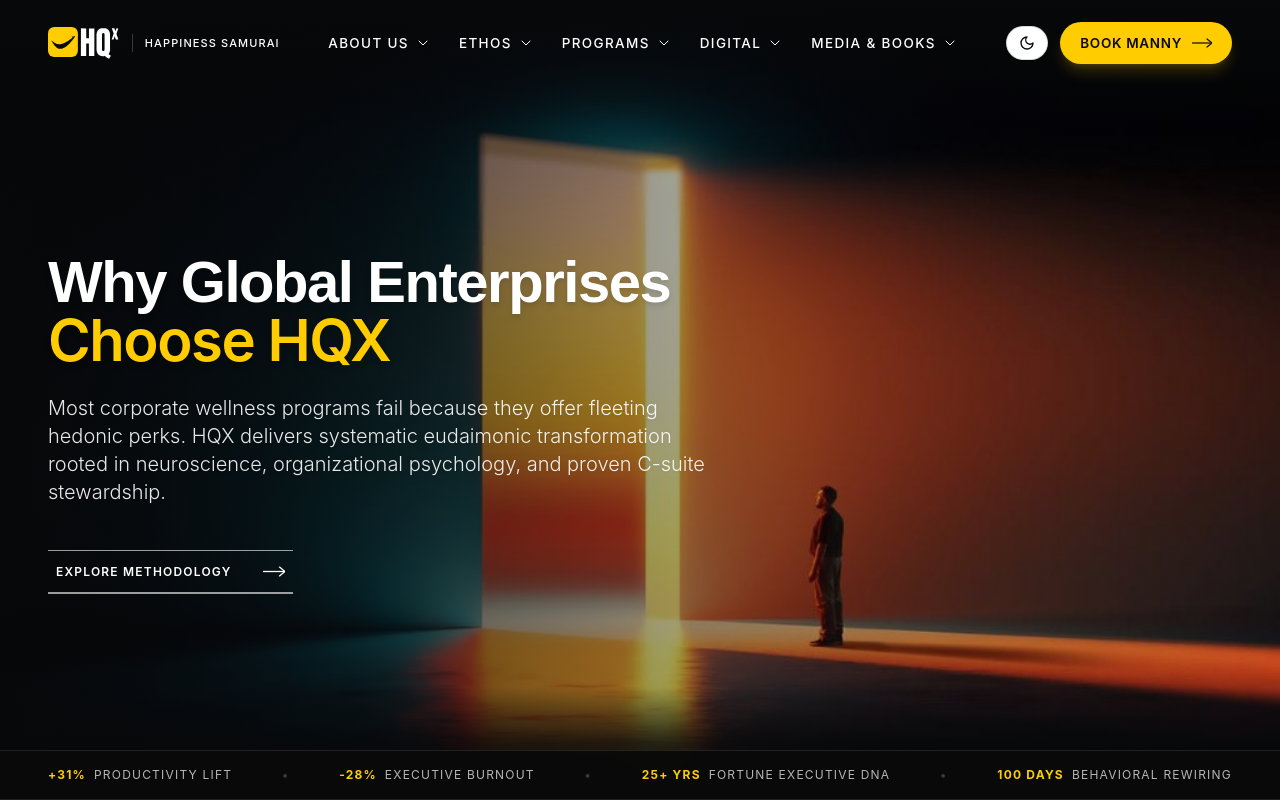
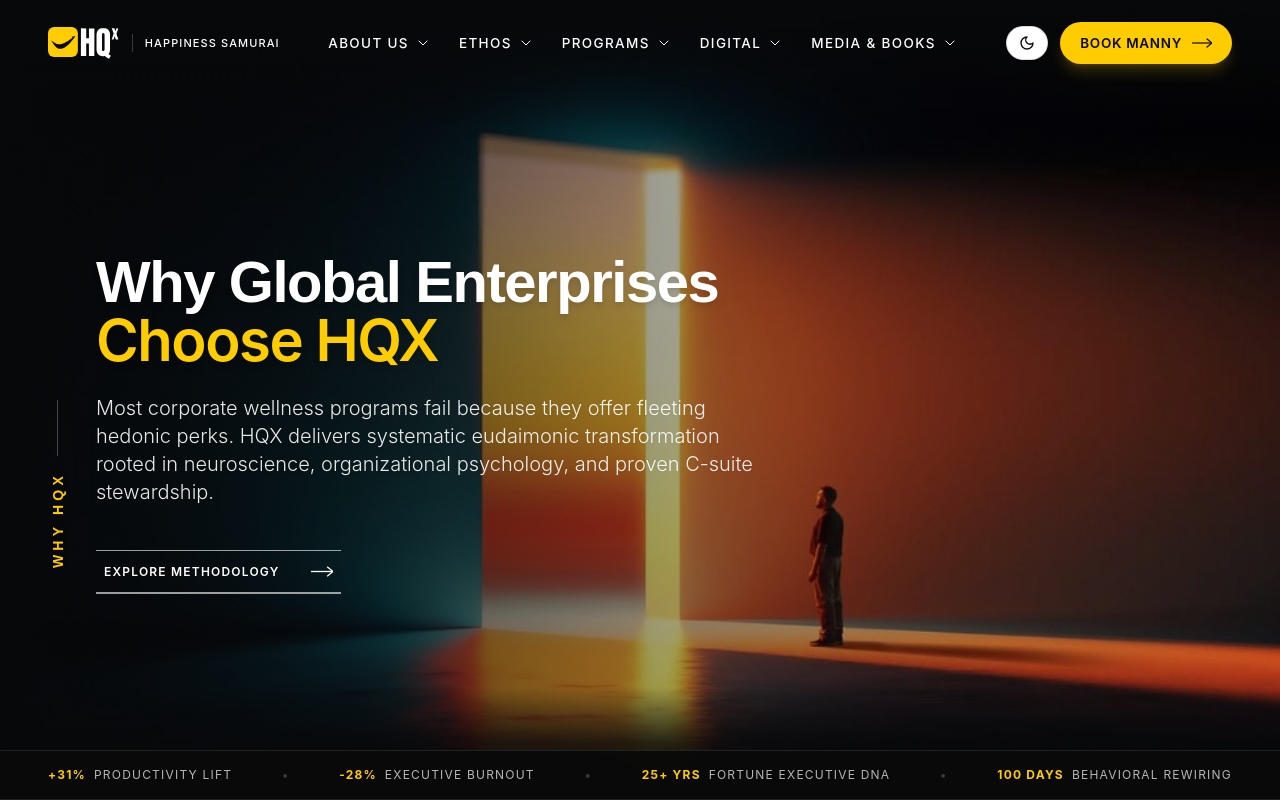
Before and after one commit to excitenext21-bit/HQX, a React (Vite) app: page /why-hqx in a window 1280 px wide. Shown: the top 800 px of the page. Built offline with nearby package versions, Linux system fonts and the light colour scheme; the HTML template or start-up script is replaced by a standard one; a web font is replaced by a local one.

Commit message:
feat: add vertical WHY HQX text spine to hero section of WhyHQX page

```diff
--- a/src/pages/WhyHQX.jsx
+++ b/src/pages/WhyHQX.jsx
@@ -109,8 +109,19 @@ export default function WhyHQX() {
           <div className="absolute inset-x-0 bottom-0 h-28 bg-gradient-to-t from-[#07080A] via-[#07080A]/80 to-transparent"></div>
         </div>
 
+        {/* Left Side Vertical Text: WHY HQX */}
+        <div
+          className="absolute left-3 sm:left-6 lg:left-8 xl:left-12 top-1/2 -translate-y-1/2 z-20 flex items-center gap-3 sm:gap-4 select-none pointer-events-none"
+          style={{ writingMode: 'vertical-rl', transform: 'rotate(180deg)' }}
+        >
+          <span className="font-display text-[11px] sm:text-xs lg:text-sm font-bold tracking-[0.3em] uppercase text-hq-yellow drop-shadow-md">
+            WHY HQX
+          </span>
+          <span className="w-px h-8 sm:h-14 bg-white/25"></span>
+        </div>
+
         {/* Main Content Area (Vertically Centered in Viewport) */}
-        <div className="max-w-7xl mx-auto px-6 md:px-12 relative z-10 w-full flex-1 flex flex-col justify-center pt-28 sm:pt-32 pb-8">
+        <div className="max-w-7xl mx-auto pl-12 pr-6 sm:pl-16 sm:pr-8 md:pl-20 md:pr-12 lg:pl-24 relative z-10 w-full flex-1 flex flex-col justify-center pt-28 sm:pt-32 pb-8">
           <div className="max-w-2xl lg:max-w-3xl">
             {/* Headline with High-Contrast Typography */}
             <h1 className="font-display text-3xl sm:text-4xl md:text-5xl lg:text-[58px] tracking-tight font-semibold mb-6 leading-[1.08] text-white drop-shadow-md">
```
Also changed, not shown: 4 other files (tests, documents, lock files or other folders).
